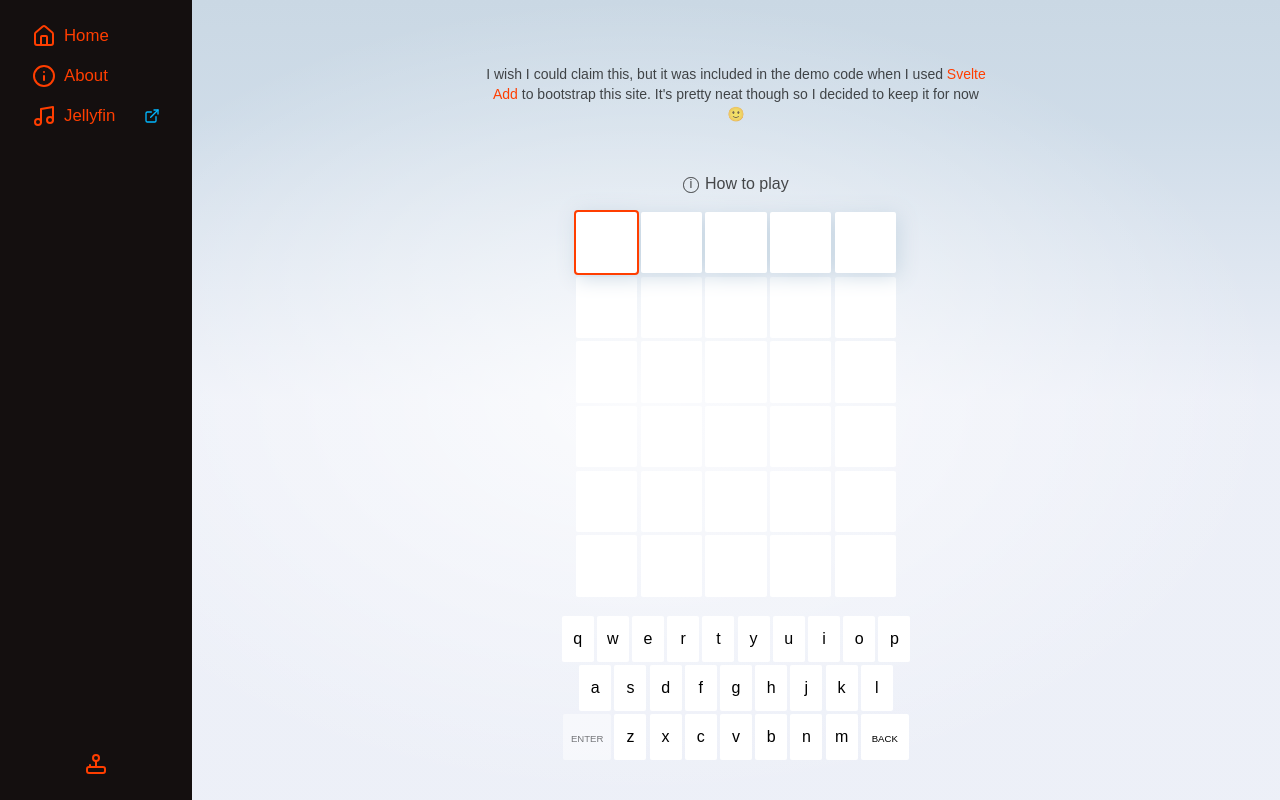
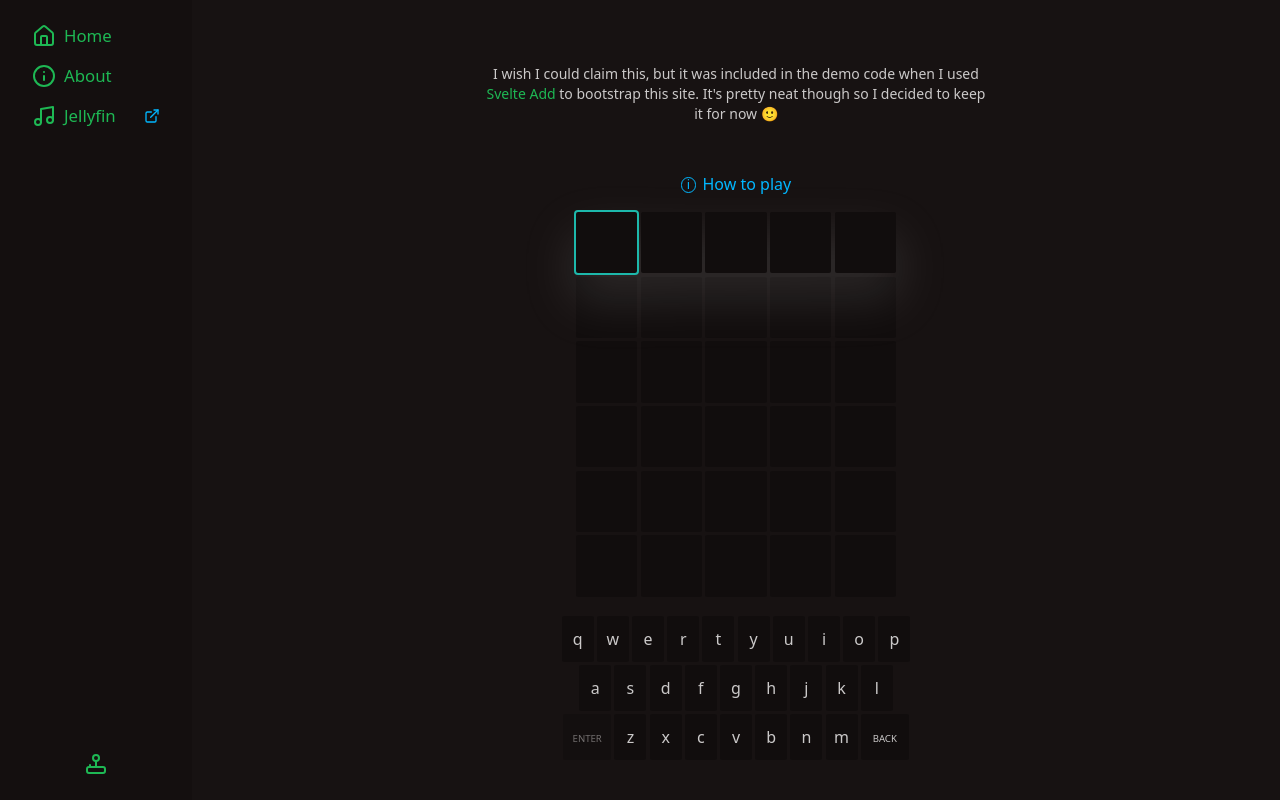
Before and after one commit to ananaso/adavidson.us, a SvelteKit app: page /sverdle in a window 1280 px wide. Built offline with nearby package versions, Linux system fonts and the light colour scheme; no server answers.

Commit message:
replace demo styling with daisyui themes

```diff
--- a/src/routes/+page.svelte
+++ b/src/routes/+page.svelte
@@ -1,5 +1,5 @@
 <script>
-	import { Joystick, FolderGit, ExternalLink, ScrollText, Download } from 'lucide-svelte';
+	import { FolderGit, ExternalLink, ScrollText, Download } from 'lucide-svelte';
 </script>
 
 <svelte:head>
--- a/src/routes/styles.css
+++ b/src/routes/styles.css
@@ -1,98 +1,12 @@
 @import '@fontsource/fira-mono';
 
-/* TODO: Replace root styling with daisyUI styles, and add dark mode toggle */
-:root {
-	--font-body: Arial, -apple-system, BlinkMacSystemFont, 'Segoe UI', Roboto, Oxygen, Ubuntu,
-		Cantarell, 'Open Sans', 'Helvetica Neue', sans-serif;
-	--font-mono: 'Fira Mono', monospace;
-	--color-bg-0: rgb(202, 216, 228);
-	--color-bg-1: hsl(209, 36%, 86%);
-	--color-bg-2: hsl(224, 44%, 95%);
-	--color-theme-1: #ff3e00;
-	--color-theme-2: #4075a6;
-	--color-text: rgba(0, 0, 0, 0.7);
-	--column-width: 42rem;
-	--column-margin-top: 4rem;
-	font-family: var(--font-body);
-	color: var(--color-text);
-}
-
-body {
-	min-height: 100vh;
-	margin: 0;
-	background-attachment: fixed;
-	background-color: var(--color-bg-1);
-	background-size: 100vw 100vh;
-	background-image: radial-gradient(
-			50% 50% at 50% 50%,
-			rgba(255, 255, 255, 0.75) 0%,
-			rgba(255, 255, 255, 0) 100%
-		),
-		linear-gradient(180deg, var(--color-bg-0) 0%, var(--color-bg-1) 15%, var(--color-bg-2) 50%);
-}
-
-h1,
-h2,
-p {
-	font-weight: 400;
-}
-
-p {
-	line-height: 1.5;
-}
-
 a {
-	color: var(--color-theme-1);
+	color: oklch(var(--p));
 	text-decoration: none;
 }
 
 a:hover {
 	text-decoration: underline;
-}
-
-h1 {
-	font-size: 2rem;
-	text-align: center;
-}
-
-h2 {
-	font-size: 1rem;
-}
-
-pre {
-	font-size: 16px;
-	font-family: var(--font-mono);
-	background-color: rgba(255, 255, 255, 0.45);
-	border-radius: 3px;
-	box-shadow: 2px 2px 6px rgb(255 255 255 / 25%);
-	padding: 0.5em;
-	overflow-x: auto;
-	color: var(--color-text);
-}
-
-.text-column {
-	display: flex;
-	max-width: 48rem;
-	flex: 0.6;
-	flex-direction: column;
-	justify-content: center;
-	margin: 0 auto;
-}
-
-input,
-button {
-	font-size: inherit;
-	font-family: inherit;
-}
-
-button:focus:not(:focus-visible) {
-	outline: none;
-}
-
-@media (min-width: 720px) {
-	h1 {
-		font-size: 2.4rem;
-	}
 }
 
 .visually-hidden {
--- a/src/routes/sverdle/+page.svelte
+++ b/src/routes/sverdle/+page.svelte
@@ -3,7 +3,6 @@
 	import { enhance } from '$app/forms';
 	import type { PageData, ActionData } from './$types';
 	import { reduced_motion } from './reduced-motion';
-	import { Home } from 'lucide-svelte';
 
 	export let data: PageData;
 
@@ -261,11 +260,14 @@
 	}
 
 	.grid.playing .row.current {
-		filter: drop-shadow(3px 3px 10px var(--color-bg-0));
+		/* OG */
+		/* filter: drop-shadow(3px 3px 10px var(--color-bg-0)); */
+		/* Tailwind drop-shadow-2xl */
+		filter: drop-shadow(0 25px 25px oklch(var(--bc) / 0.15));
 	}
 
 	.how-to-play {
-		color: var(--color-text);
+		color: oklch(var(--in));
 	}
 
 	.how-to-play::before {
@@ -276,7 +278,7 @@
 		width: 1.2em;
 		height: 1.2em;
 		line-height: 1;
-		border: 1.5px solid var(--color-text);
+		border: 1.5px solid oklch(var(--in));
 		border-radius: 50%;
 		text-align: center;
 		margin: 0 0.5em 0 0;
@@ -296,8 +298,8 @@
 	.keyboard button,
 	.keyboard button:disabled {
 		--size: min(8vw, 4vh, 40px);
-		background-color: white;
-		color: black;
+		background-color: oklch(var(--b3));
+		color: oklch(var(--bc));
 		width: var(--size);
 		border: none;
 		border-radius: 2px;
@@ -329,17 +331,17 @@
 	}
 
 	.keyboard button.close {
-		border: 2px solid var(--color-theme-2);
+		border: 2px solid oklch(var(--su));
 	}
 
 	.keyboard button.exact {
-		background: var(--color-theme-2);
-		color: white;
+		background: oklch(var(--su));
+		color: oklch(var(--suc));
 	}
 
 	.keyboard button:focus {
-		background: var(--color-theme-1);
-		color: white;
+		background: oklch(var(--a));
+		color: oklch(var(--ac));
 		outline: none;
 	}
 
@@ -366,42 +368,42 @@
 		border: none;
 		font-size: calc(0.08 * var(--width));
 		border-radius: 2px;
-		background: white;
+		background-color: oklch(var(--b3));
 		margin: 0;
-		color: rgba(0, 0, 0, 0.7);
+		color: oklch(var(--bc));
 	}
 
 	.letter.close {
-		border: 2px solid var(--color-theme-2);
+		border: 2px solid oklch(var(--su));
 	}
 
 	.letter.exact {
-		background: var(--color-theme-2);
-		color: white;
+		background: oklch(var(--su));
+		color: oklch(var(--suc));
 	}
 
 	.letter.missing {
-		background: rgba(255, 255, 255, 0.5);
-		color: rgba(0, 0, 0, 0.5);
+		opacity: 0.5;
 	}
 
 	.restart {
 		width: 100%;
 		padding: 1rem;
-		background: rgba(255, 255, 255, 0.5);
+		background: oklch(var(--a));
+		color: oklch(var(--ac));
 		border-radius: 2px;
 		border: none;
 	}
 
 	.restart:focus,
 	.restart:hover {
-		background: var(--color-theme-1);
-		color: white;
+		background: oklch(var(--p));
+		color: oklch(var(--pc));
 		outline: none;
 	}
 
 	.selected {
-		outline: 2px solid var(--color-theme-1);
+		outline: 2px solid oklch(var(--a));
 	}
 
 	@keyframes wiggle {
```
